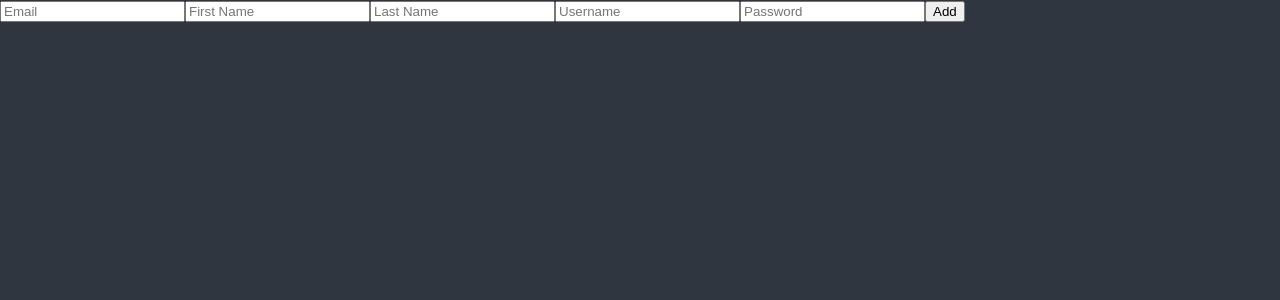
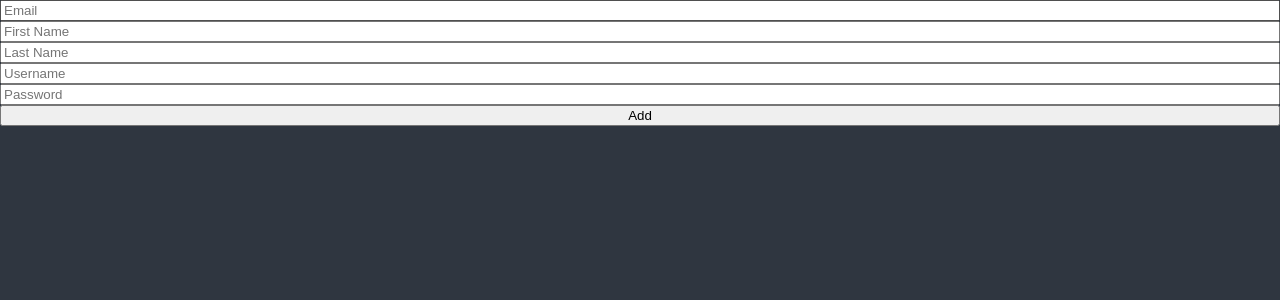
Before and after one commit to minnheima/react-masterclass, a React (Create React App) app: page / in a window 1280 px wide. Shown: the top 300 px of the page. Built offline with nearby package versions, Linux system fonts and the light colour scheme.

Commit message:
#5.7 Form Validation

```diff
--- a/src/ToDoList.tsx
+++ b/src/ToDoList.tsx
@@ -1,3 +1,4 @@
+import { AnyARecord } from "dns";
 import React, { useState } from "react";
 import { useForm } from "react-hook-form";
 
@@ -25,16 +26,28 @@
 // }
 
 function ToDoList() {
-  const { register, watch } = useForm();
-  console.log(watch());
+  const { register, handleSubmit, formState } = useForm();
+  const onValid = (data: any) => {
+    // console.log(data);
+  };
+  console.log(formState.errors);
   return (
     <div>
-      <form>
-        <input {...register("email")} placeholder="Email" />
-        <input {...register("firstName")} placeholder="First Name" />
-        <input {...register("lastName")} placeholder="Last Name" />
-        <input {...register("username")} placeholder="Username" />
-        <input {...register("password")} placeholder="Password" />
+      <form style={{ display: "flex", flexDirection: "column" }} onSubmit={handleSubmit(onValid)}>
+        <input {...register("email", { required: true })} placeholder="Email" />
+        <input {...register("firstName", { required: true, minLength: 10 })} placeholder="First Name" />
+        <input {...register("lastName", { required: true })} placeholder="Last Name" />
+        <input {...register("username", { required: true })} placeholder="Username" />
+        <input
+          {...register("password", {
+            required: "Password is required",
+            minLength: {
+              value: 5,
+              message: "your password is too short!",
+            },
+          })}
+          placeholder="Password"
+        />
         <button>Add</button>
       </form>
     </div>
```
